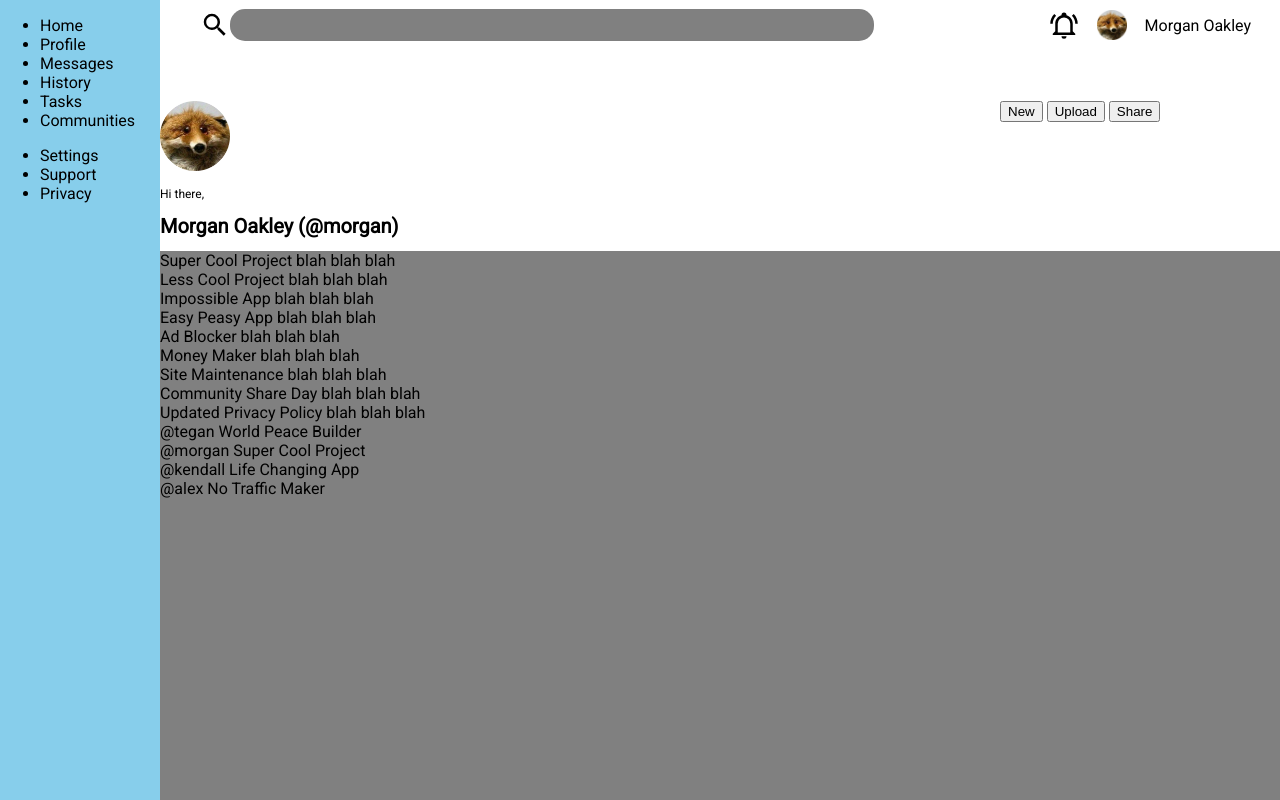
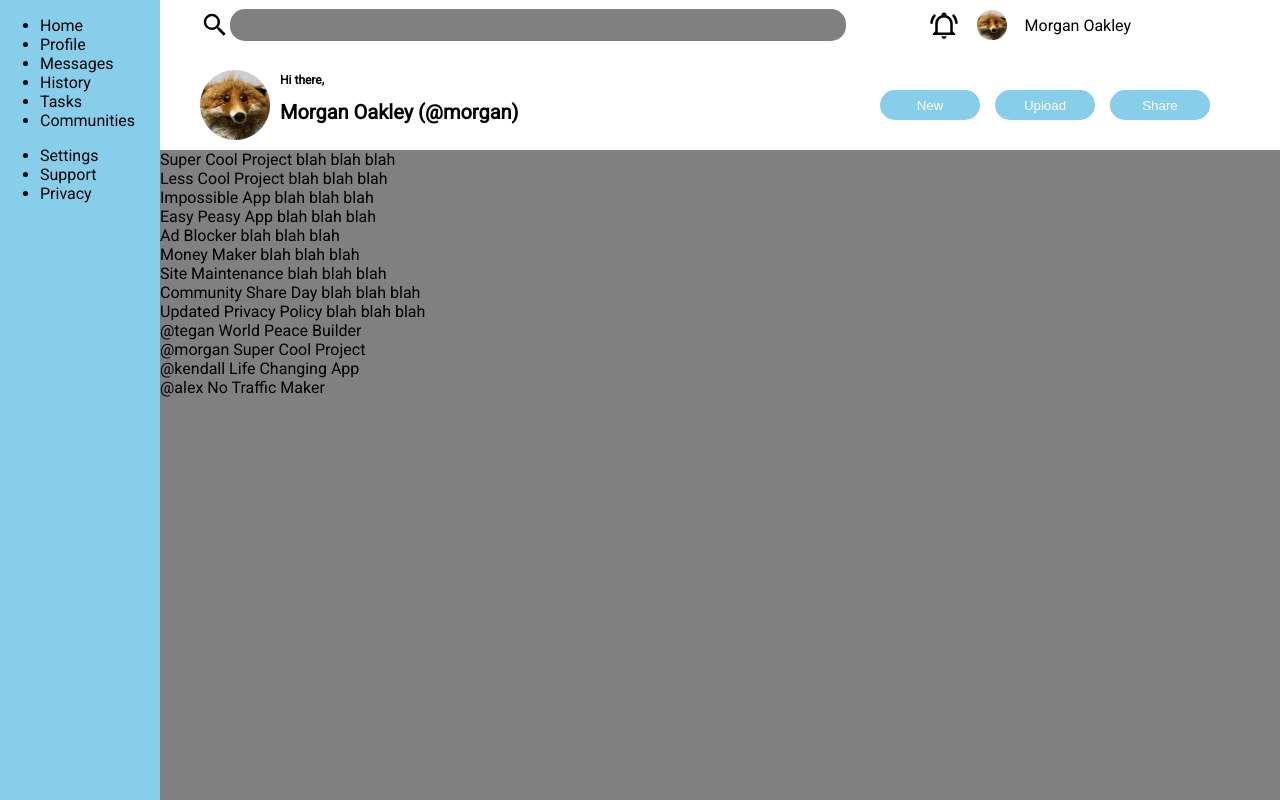
Before and after one commit to Cass-MC/Odin-AdminDash, a plain HTML site: page index.html in a window 1280 px wide. Drawn offline with Linux system fonts and the light colour scheme.

Commit message:
set up headerbuttons

```diff
--- a/index.html
+++ b/index.html
@@ -10,8 +10,8 @@
             <div class="notifs"><img src="imgs/bell-ring-outline.svg" height="30px"> <img src="imgs/icon1.jpg" height="30px">Morgan Oakley</div>
             <div class="greeting">
                 <img src="imgs/icon1.jpg" height="70px">
-                <p class="hello">Hi there,</p> <h1>Morgan Oakley (@morgan)</h1></div>
-            <div class="buttons">
+                <div class="greetingText"><b>Hi there,</b> <h1>Morgan Oakley (@morgan)</h1></div></div>
+            <div class="headerButtons">
                 <button class="newProject">New</button>
                 <button class="uploadProject">Upload</button>
                 <button class="shareProject">Share</button>
--- a/style.css
+++ b/style.css
@@ -25,12 +25,6 @@ html, body {
     grid-template-rows: 2fr 3fr;
     grid-template-columns: 3fr 1fr;
 }
-.header p.hello {
-    font-size: 12px;
-}
-.header h1 {
-    font-size: 20px;
-}
 
 .searchbar , .notifs {
     display: flex;
@@ -39,7 +33,7 @@ html, body {
     margin-left: 40px;
 }
 .searchbar input {
-    width: 80%;
+    width: 90%;
     height: 30px;
     background-color: gray;
     border: 0px;
@@ -50,8 +44,34 @@ html, body {
     width: 220px;
 }
 
+.greeting {
+    font-size: 12px;
+    display: flex;
+    align-items: center;
+    gap: 10px;
+    height: 90px;
+    margin-left: 40px;
+}
+.greeting h1 {
+    font-size: 20px;
+}
+
+.headerButtons {
+    width: 400px;
+    display: flex;
+    align-items: center;
+    gap: 15px;
+}
+.headerButtons button {
+    width: 100px;
+    background-color: skyblue;
+    color: white;
+    border: 0px;
+    border-radius: 15px;
+    height: 30px;
+}
+
 .sidebar {
-
     background-color: skyblue;
     grid-column: 1/2;
     grid-row: 1/3;
```
